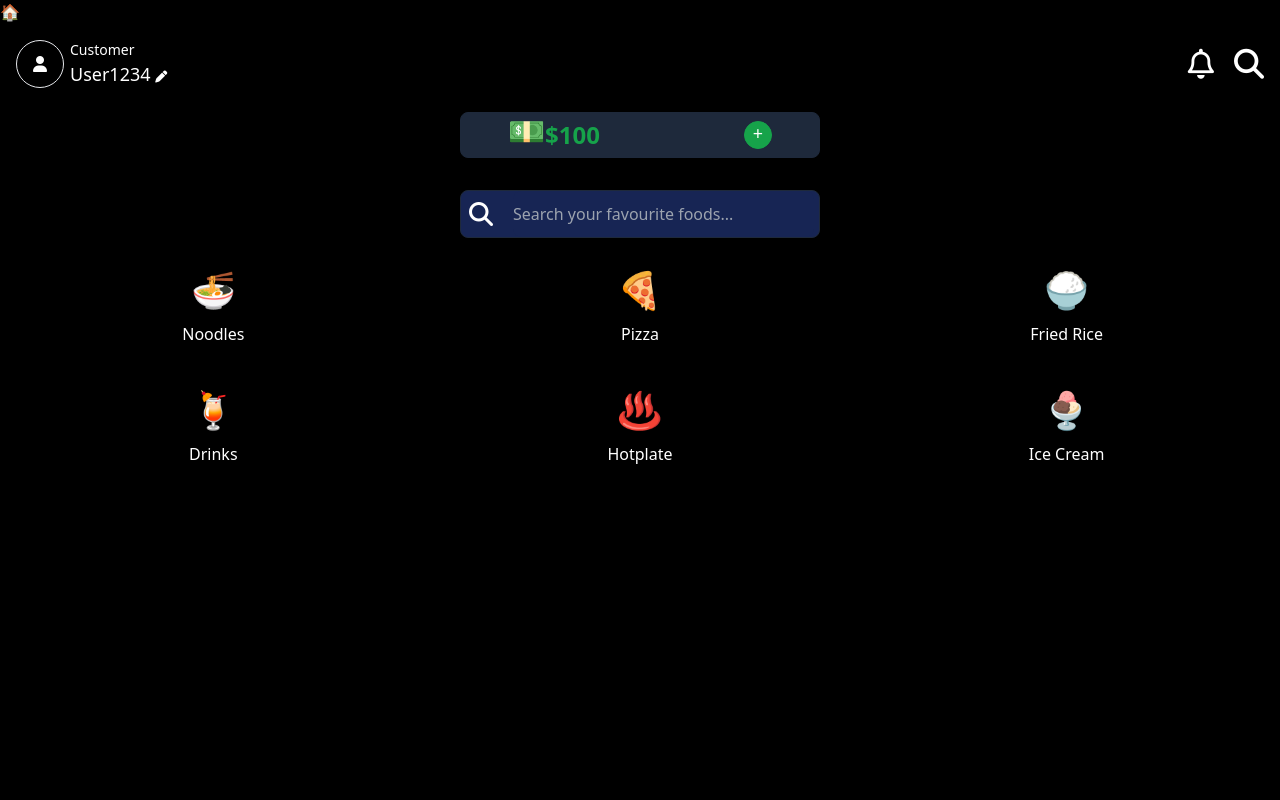
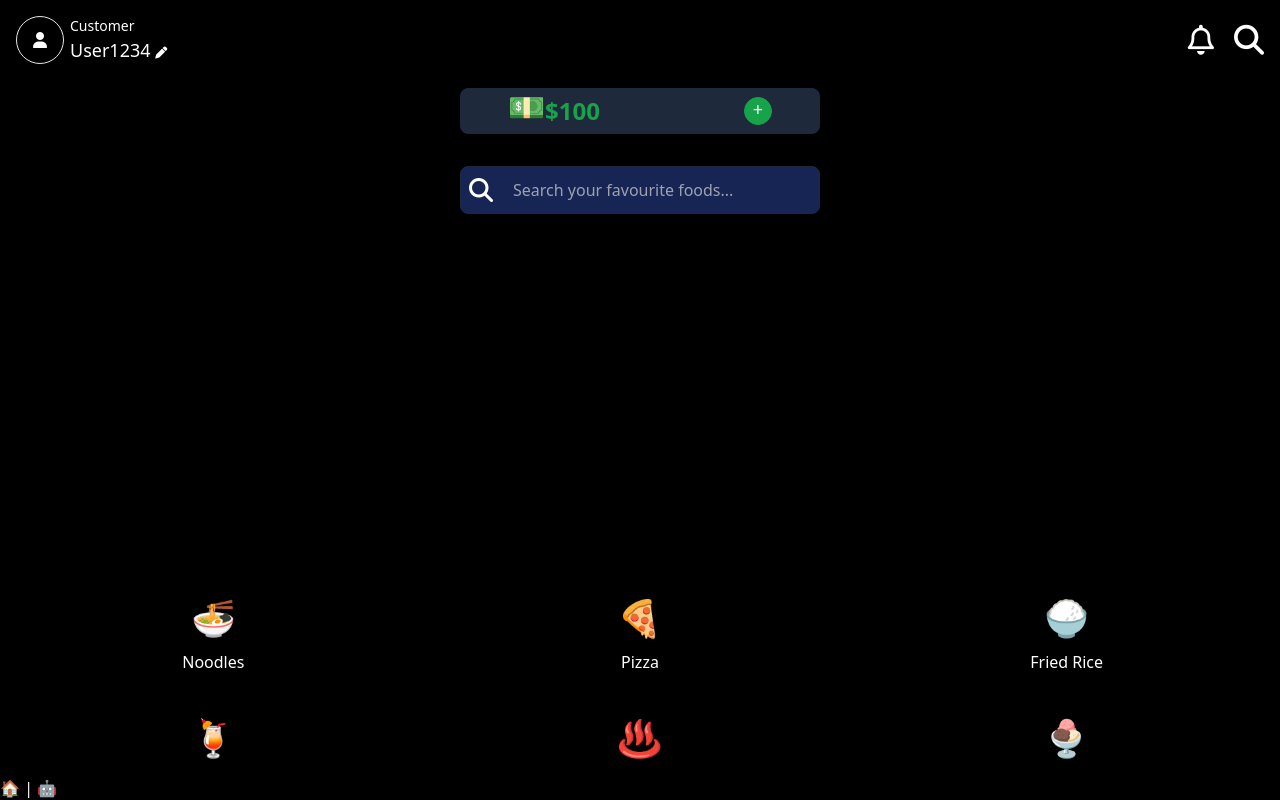
Before and after one commit to mA4rK0/portfolio-Order-Food-App, a React (Vite) app: page / in a window 1280 px wide. Built offline with nearby package versions, Linux system fonts and the light colour scheme.

Commit message:
adding interactive navbar and the background color change to blur when the screen get scrolled.

```diff
--- a/src/components/FoodIcons.jsx
+++ b/src/components/FoodIcons.jsx
@@ -6,7 +6,7 @@ function FoodIcons() {
 
   return (
     <>
-      <section className="text-white grid grid-cols-3 justify-items-center mt-8 gap-y-11">
+      <section className="text-white grid grid-cols-3 justify-items-center mt-96 gap-y-11">
         {categories.map(({ category, icon }, index) => (
           <section key={index}>
             <button>
--- /dev/null
+++ b/src/components/tes.jsx
@@ -0,0 +1,7 @@
+export default function Tes() {
+  return (
+    <>
+      <h1 className="text-white">OK</h1>
+    </>
+  );
+}
--- a/src/index.css
+++ b/src/index.css
@@ -15,3 +15,7 @@ input[type="number"]::-webkit-outer-spin-button {
 input[type="number"] {
   -moz-appearance: textfield;
 }
+
+.navbar-scroll {
+  backdrop-filter: blur(5px);
+}
--- a/src/layouts/RootLayout.jsx
+++ b/src/layouts/RootLayout.jsx
@@ -1,11 +1,29 @@
 import { NavLink, Outlet } from "react-router-dom";
+import { useState, useEffect } from "react";
 
 function RootLayout() {
+  const [isBottom, setAtBottom] = useState(true);
+
+  useEffect(() => {
+    function handleScroll() {
+      const atBottom = window.innerHeight + window.scrollY >= document.body.offsetHeight;
+      setAtBottom(atBottom);
+    }
+
+    window.addEventListener("scroll", handleScroll);
+    handleScroll();
+
+    return () => {
+      window.removeEventListener("scroll", handleScroll);
+    };
+  }, []);
+
   return (
     <>
-      <NavLink to="/">🏠</NavLink>
-      |
       <Outlet />
+      <nav className={`bottom-0 fixed text-white bg-black w-full ${isBottom ? "bg-black" : "bg-black bg-opacity-80 backdrop-blur-sm"}`}>
+        <NavLink to="/">🏠</NavLink> | <NavLink to="/tes">🤖</NavLink>
+      </nav>
     </>
   );
 }
--- a/src/routers/MainRouter.jsx
+++ b/src/routers/MainRouter.jsx
@@ -1,6 +1,7 @@
 import { createBrowserRouter } from "react-router-dom";
 import RootLayout from "../layouts/RootLayout";
 import App from "../App";
+import Tes from "../components/tes";
 
 export const router = createBrowserRouter([
   {
@@ -11,6 +12,10 @@ export const router = createBrowserRouter([
         path: "/",
         element: <App />,
       },
+      {
+        path: "/tes",
+        element: <Tes />,
+      },
     ],
   },
 ]);
```
